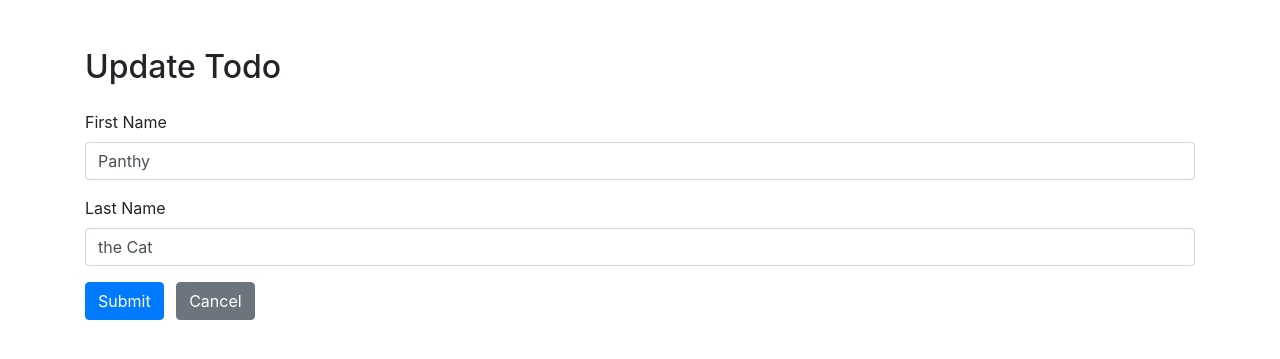
After one commit to KhatalNikita12/flaskdemo, a Flask app: page /update/1 in a window 1280 px wide. The commit adds this page. Shown: the top 359 px of the page. Run offline with Flask 3, Linux system fonts and the light colour scheme; data comes from the database, SQL or seed files in the repository; both versions use the stored data as it was after the commit.

Commit message:
Todo List CRUD  Using Flask

```diff
--- a/app.py
+++ b/app.py
@@ -1,4 +1,4 @@
-from flask import Flask, render_template,request
+from flask import Flask, render_template,request,redirect
 from flask_sqlalchemy import SQLAlchemy
 
 app = Flask(__name__)
@@ -24,7 +24,7 @@ def hello_world():
         fname=request.form['fname']
         lname=request.form['lname']
         todo=Todo(fname=fname,lname=lname)
-
+        # todo=Todo("Nikita","Khatal")
         db.session.add(todo)
         db.session.commit()
     all_todo=Todo.query.all()
@@ -35,6 +35,26 @@ def show():
     all_todo=Todo.query.all()
     return render_template('index.html',all_todo=all_todo)
 
+@app.route('/delete/<int:sno>')
+def delete(sno):
+    todo = Todo.query.filter_by(sno=sno).first()
+    db.session.delete(todo)
+    db.session.commit()
+    return  redirect("/")
+@app.route('/update/<int:sno>',methods=['GET','POST'])
+def update(sno):
+    if request.method=='POST':
+        fname=request.form['fname']
+        lname=request.form['lname']
+        todo = Todo.query.filter_by(sno=sno).first()
+        todo.fname=fname
+        todo.lname=lname
+        db.session.add(todo)
+        db.session.commit()
+        return redirect("/")
+    todo = Todo.query.filter_by(sno=sno).first()
+    return render_template('update.html',todo=todo)
+
 def create_database():
     with app.app_context():
         db.create_all()  # This creates the tables
--- /dev/null
+++ b/templates/update.html
@@ -0,0 +1,30 @@
+<!DOCTYPE html>
+<html lang="en">
+<head>
+    <meta charset="UTF-8">
+    <meta name="viewport" content="width=device-width, initial-scale=1.0">
+    <link rel="stylesheet" href="https://cdn.jsdelivr.net/npm/bootstrap@4.0.0/dist/css/bootstrap.min.css" integrity="sha384-Gn5384xqQ1aoWXA+058RXPxPg6fy4IWvTNh0E263XmFcJlSAwiGgFAW/dAiS6JXm" crossorigin="anonymous">
+    <title>{% block title %} Update Todo {% endblock title %}</title>
+</head>
+<body>
+    <div class="container">
+        <h2 class="mt-5 mb-4">Update Todo</h2>
+
+        <!-- Update Form -->
+        <form method="post" action="/update/{{todo.sno}}">
+            <div class="form-group">
+                <label for="formGroupExampleInput">First Name</label>
+                <input type="text" class="form-control" id="formGroupExampleInput" name="fname" value="{{todo.fname}}" required>
+            </div>
+            <div class="form-group">
+                <label for="formGroupExampleInput2">Last Name</label>
+                <input type="text" class="form-control" id="formGroupExampleInput2" name="lname" value="{{todo.lname}}" required>
+            </div>
+            <button type="submit" class="btn btn-primary">Submit</button>
+            <a href="/" class="btn btn-secondary ml-2">Cancel</a>
+        </form>
+    </div>
+
+    <script src="https://cdn.jsdelivr.net/npm/bootstrap@4.0.0/dist/js/bootstrap.min.js" integrity="sha384-JZR6Spejh4U02d8jOt6vLEHfe/JQGiRRSQQxSfFWpi1MquVdAyjUar5+76PVCmYl" crossorigin="anonymous"></script>
+</body>
+</html>
```
Also changed, not shown: templates/base.html (added, +31 -0 lines), templates/index.html (+39 -28 lines), instance/todo.db.
